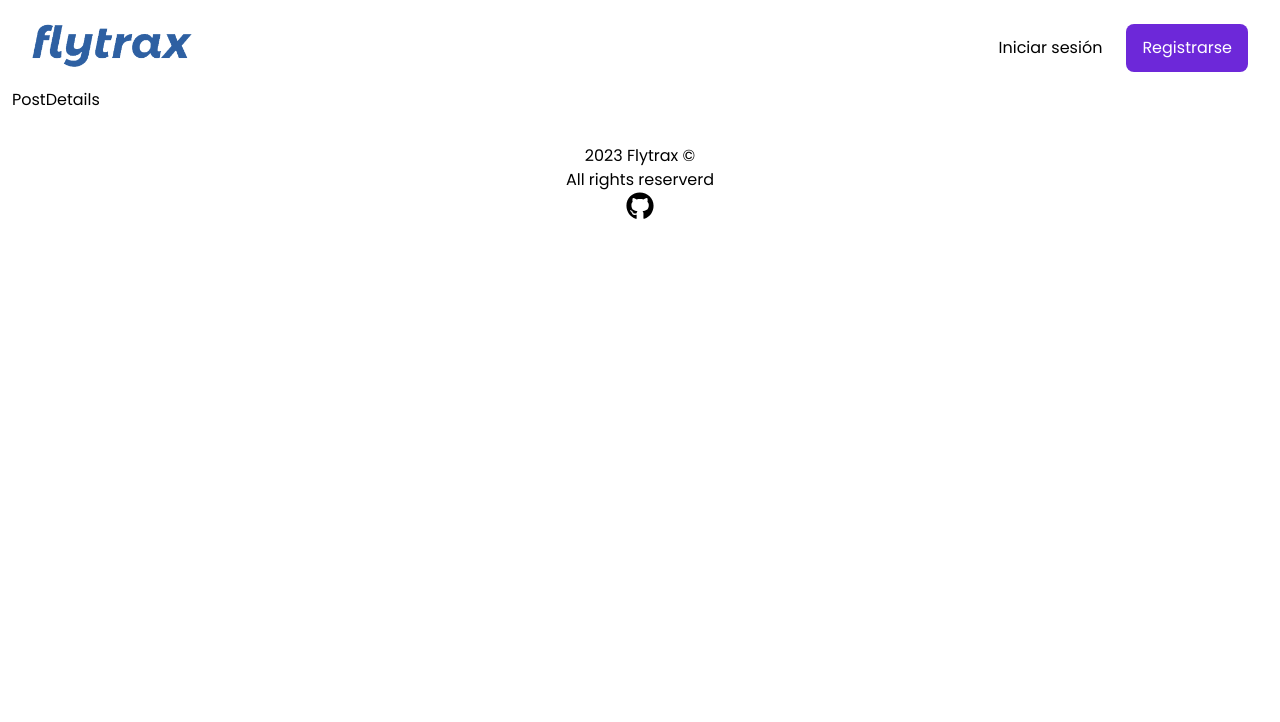
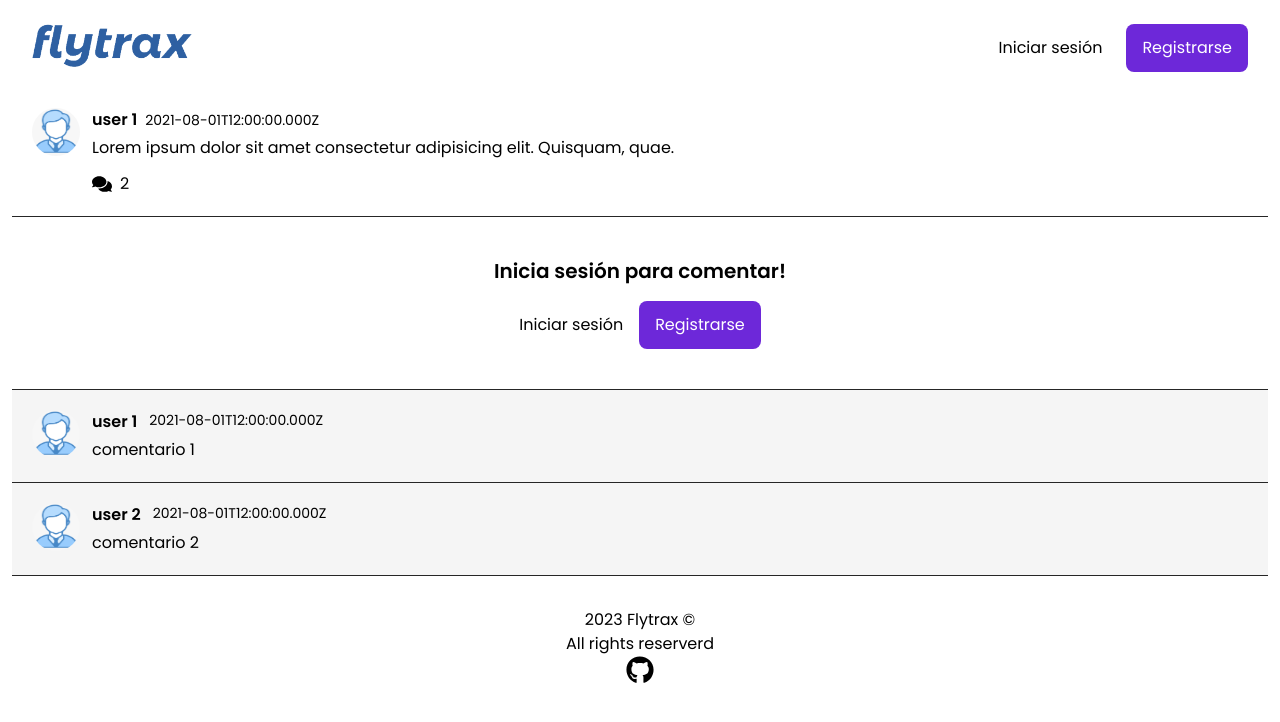
Before and after one commit to UNIZAR-STW-2023/flytrax-frontend, a Next.js app in the folder flytrax/: page /community/posts/1 in a window 1280 px wide. Shown: the top 722 px of the page. Built offline with nearby package versions, Linux system fonts and the light colour scheme.

Commit message:
página de comentarios de un comentario del foro
no funciona el useRouter de nextjs para coger el id de la ruta no se muy bien porque xd

```diff
--- a/flytrax/assets/dummy/dummydata.js
+++ b/flytrax/assets/dummy/dummydata.js
@@ -111,11 +111,13 @@ export const foroData = [
         comments : [
             {
                 id: 1,
+                user: "user 1",
                 body: "comentario 1",
                 createdAt: "2021-08-01T12:00:00.000Z",
             },
             {
                 id: 2,
+                user: "user 2",
                 body: "comentario 2",
                 createdAt: "2021-08-01T12:00:00.000Z",
             }
--- a/flytrax/components/foro/ForoItem.jsx
+++ b/flytrax/components/foro/ForoItem.jsx
@@ -1,16 +1,17 @@
-import React from 'react'
+import React, { useCallback } from 'react'
 import { useRouter } from 'next/router';
 import Image from 'next/image'
 import userLogo from '../../assets/images/user-logo.png'
 import { FaComments } from 'react-icons/fa'
 
-const ForoItem = ({ data, userId }) => {
+const ForoItem = ({ data }) => {
 
   const router = useRouter();
 
-  const goToPost = () => {
-    router.push(`/community/posts/${data.id}`)
-  }
+  const goToPost = useCallback(() => {
+    router.push(`/community/posts/${data.id}`);
+  }, [router, data.id]);
+
 
   return (
     <div onClick={goToPost} className= "border-b-[1px] border-neutral-800 p-5 cursor-pointer hover:bg-neutral-100 transition">
@@ -20,7 +21,7 @@ const ForoItem = ({ data, userId }) => {
         </div>
         <div>
           <div className="flex flex-row items-center gap-2">
-            <p className="font-semibold cursor-pointer hover:underline"> {data.user} </p>
+            <p className="font-semibold cursor-pointer"> {data.user} </p>
             <span className="text-sm"> {data.createdAt} </span>
           </div>
           <div className="mt-1"> {data.body} </div>
--- /dev/null
+++ b/flytrax/components/foro/comments/CommentFeed.jsx
@@ -0,0 +1,18 @@
+import React from 'react'
+import CommentItem from './CommentItem'
+
+const CommentFeed = ({ comments }) => {
+
+  return (
+    <>
+      {comments.map((comment) => (
+        <CommentItem
+          key={comment.id}
+          data={comment}
+        />
+      ))}
+    </>
+  )
+}
+
+export default CommentFeed
--- /dev/null
+++ b/flytrax/components/foro/comments/CommentItem.jsx
@@ -0,0 +1,29 @@
+import React from 'react'
+import { useRouter } from 'next/router';
+import Image from 'next/image'
+import userLogo from '../../../assets/images/user-logo.png'
+import { FaComments } from 'react-icons/fa'
+
+const CommentItem = ({ data }) => {
+
+  const router = useRouter();
+
+  return (
+    <div  className= "border-b-[1px] border-neutral-800 p-5 cursor-pointer hover:bg-neutral-200 transition bg-neutral-100">
+      <div className="flex flex-row items-start gap-3">
+        <div>
+          <Image className='rounded-full h-12 w-12' src={userLogo} alt="" />
+        </div>
+        <div>
+          <div className="flex flex-row items-start gap-3">
+            <p className="font-semibold cursor-pointer hover:underline"> {data.user} </p>
+            <span className="text-sm"> {data.createdAt} </span>
+          </div>
+          <div className="mt-1"> {data.body} </div>
+        </div>
+      </div>
+    </div>
+  )
+}
+
+export default CommentItem
--- a/flytrax/components/index.js
+++ b/flytrax/components/index.js
@@ -7,5 +7,7 @@ import SearchSection from "./SearchSection";
 import ForoForm from "./foro/ForoForm";
 import ForoFeed from "./foro/ForoFeed";
 import ForoItem from "./foro/ForoItem";
+import CommentFeed from "./foro/comments/CommentFeed";
+import CommentItem from "./foro/comments/CommentItem";
 
-export { AirportCard, Navbar, Footer, Layout, Banner, SearchSection, ForoForm, ForoFeed, ForoItem };
+export { AirportCard, Navbar, Footer, Layout, Banner, SearchSection, ForoForm, ForoFeed, ForoItem, CommentFeed, CommentItem };
--- a/flytrax/package.json
+++ b/flytrax/package.json
@@ -21,7 +21,9 @@
     "react": "18.2.0",
     "react-dom": "18.2.0",
     "react-hot-toast": "^2.4.0",
-    "react-icons": "^4.8.0"
+    "react-icons": "^4.8.0",
+    "react-router-dom": "^6.9.0",
+    "react-spinners": "^0.13.8"
   },
   "devDependencies": {
     "autoprefixer": "^10.4.14",
--- a/flytrax/pages/airport/[id].jsx
+++ b/flytrax/pages/airport/[id].jsx
@@ -1,6 +1,12 @@
 import React from 'react'
+import { useRouter } from 'next/router';
 
 const AirportDetails = () => {
+
+  const router = useRouter();
+  const { id } = router.query;
+  console.log("airportId es: " + id)
+
   return (
     <div>Página para el aeropuerto X</div>
   )
--- a/flytrax/pages/community/posts/[id].jsx
+++ /dev/null
@@ -1,9 +0,0 @@
-import React from 'react'
-
-const PostDetails = () => {
-  return (
-    <div>PostDetails</div>
-  )
-}
-
-export default PostDetails
--- /dev/null
+++ b/flytrax/pages/community/posts/[postId].jsx
@@ -0,0 +1,47 @@
+import React, { useEffect, useState } from 'react';
+import { ClipLoader } from "react-spinners";
+import { useRouter } from 'next/router';
+import { ForoItem, ForoForm, CommentFeed } from '../../../components';
+import { foroData } from '../../../assets/dummy/dummyData'
+import {useParams} from 'react-router-dom';
+
+
+const PostDetails = () => {
+
+  const router = useRouter();
+  //const { postId } = router.query;
+  const params = useParams();
+
+  const postId = 1;
+
+  const [fetchedPost, setFetchedPost] = useState(null);
+
+  useEffect(() => {
+    if(!router.isReady) return;
+    for (let i = 0; i < foroData.length; i++) {
+      if (foroData[i].id === postId) {
+        setFetchedPost(foroData[i]);
+      }
+    }
+  }, [router.query.name, router.isReady]);
+
+  //const fetchedPost = foroData.length > 0 ? getPostById(postId) : null;
+
+  return (
+    <>
+      {!fetchedPost ? (
+        <div className="flex justify-center items-center h-full">
+          <ClipLoader color="lightblue" size={80} />
+        </div>
+      ) : (
+        <div>
+          <ForoItem data={fetchedPost} />
+          <ForoForm postId={postId} placeHolder="Escribe tu respuesta"/>
+          <CommentFeed comments={fetchedPost?.comments} />
+        </div>
+      )}
+    </>
+  )
+}
+
+export default PostDetails
```
Also changed, not shown: 2 other files (tests, documents, lock files or other folders).
